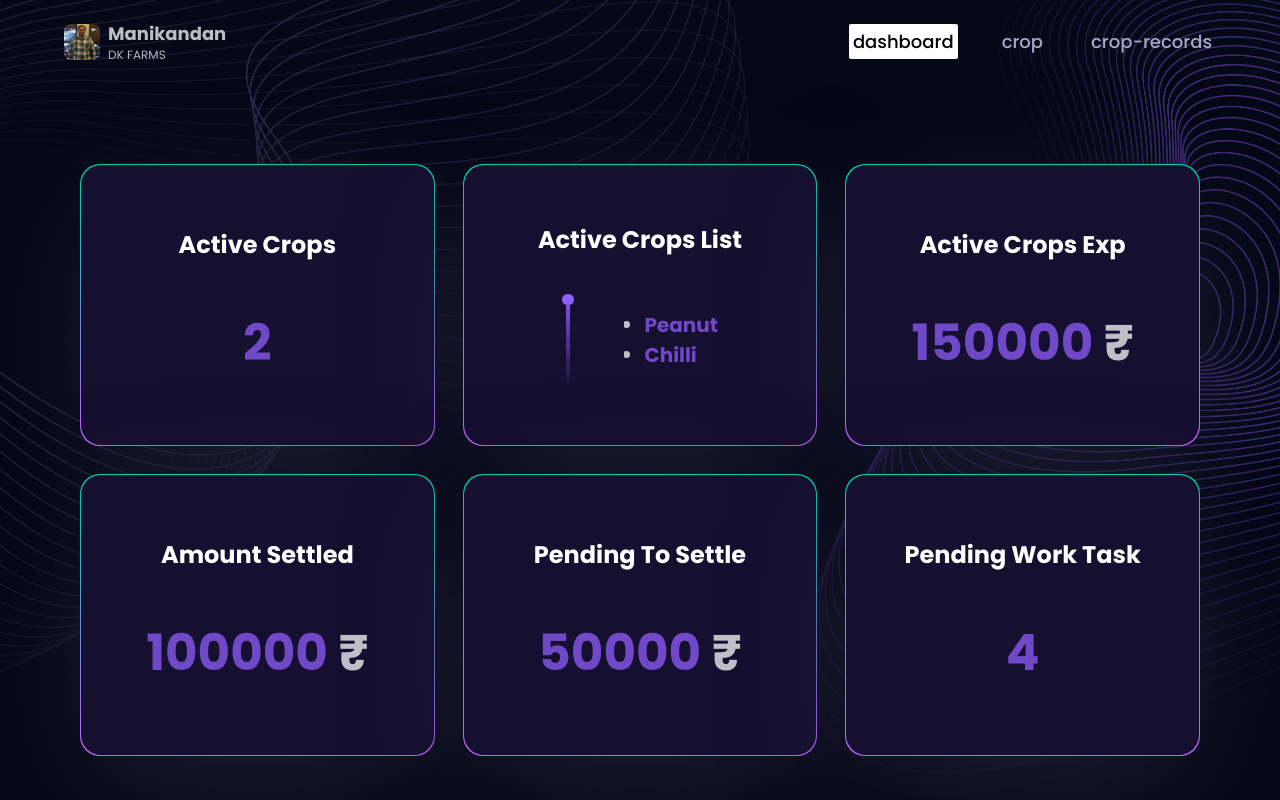
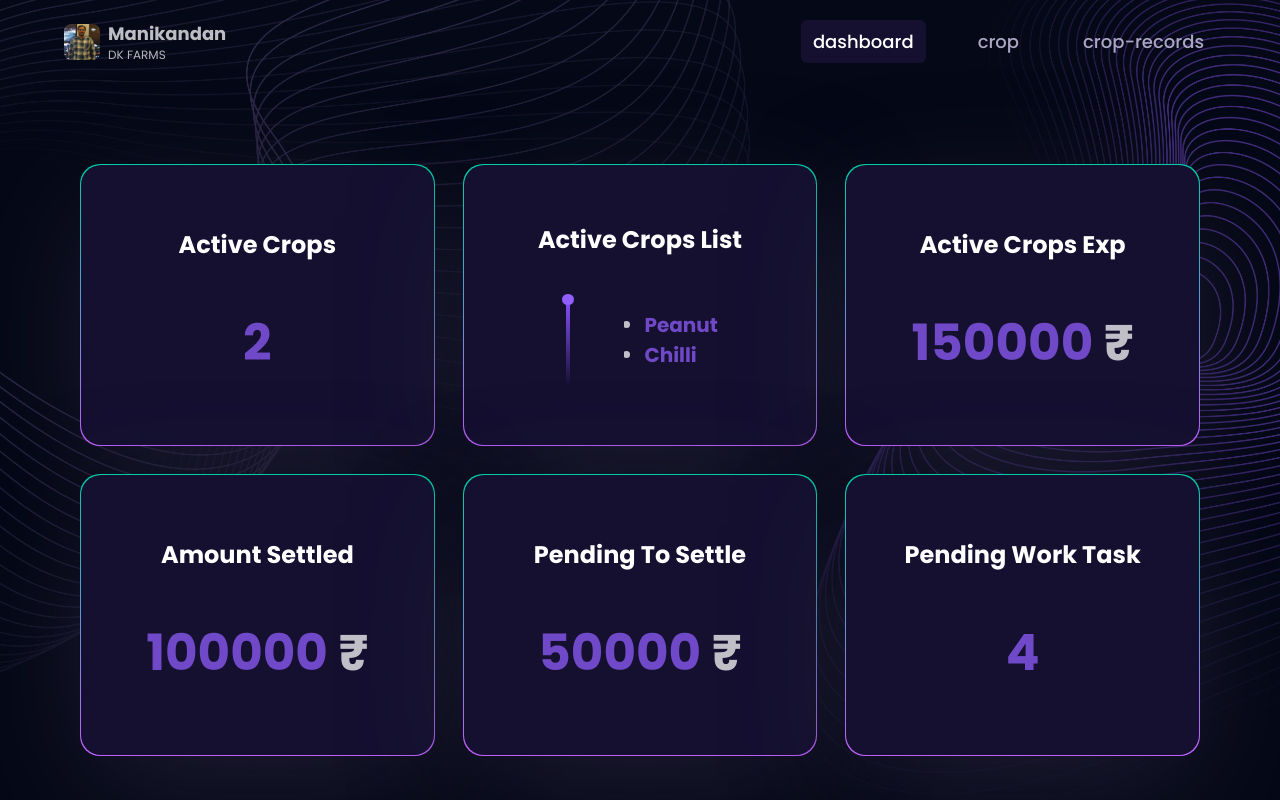
Before and after one commit to hariharan409/harvest-hub, a React (Vite) app: page / in a window 1280 px wide. Built offline with nearby package versions, Linux system fonts and the light colour scheme.

Commit message:
update navbar bg

```diff
--- a/src/components/navbar/Index.jsx
+++ b/src/components/navbar/Index.jsx
@@ -25,7 +25,7 @@ const NavBar = () => {
                 <ul className="relative list-none hidden lg:flex flex-row gap-10">
                     {
                         NAV_LINKS.map((nav) => (
-                            <li key={nav.id} className={`${[nav.navLink,nav.navName].includes(activeNav) ? 'text-black bg-white font-sans rounded-sm' : 'text-secondary hover:text-white'} text-[18px] font-medium cursor-pointer transition-all group p-1`}>
+                            <li key={nav.id} className={`${[nav.navLink,nav.navName].includes(activeNav) ? 'text-white bg-tertiary rounded-md' : 'text-secondary hover:text-white'} text-[18px] font-medium cursor-pointer transition-all group px-3 py-2`}>
                                 <Link to={nav.navLink} onClick={() => onNavClick(nav.navLink)} className="relative">
                                     {nav.navName}
                                     <span className="absolute left-0 bottom-0 w-full h-0.5 bg-white scale-x-0 transition-transform duration-300 group-hover:scale-x-100" />
```
